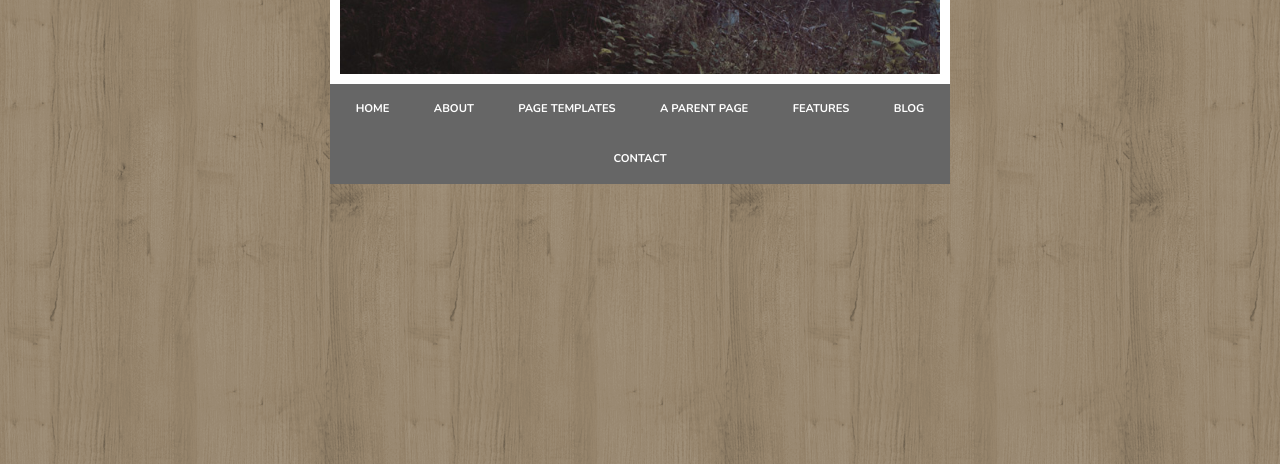
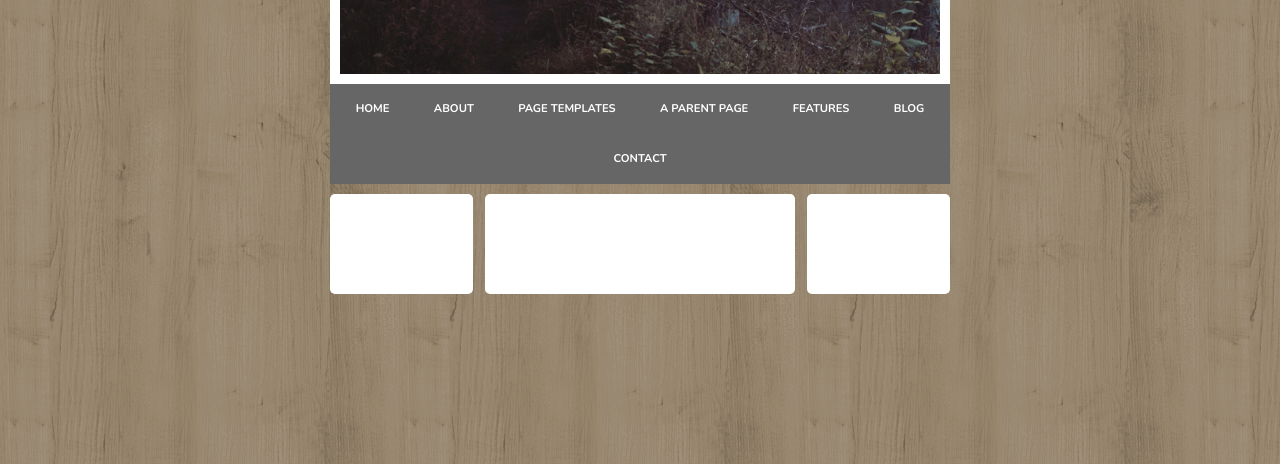
Before and after one commit to FabioMezzina/htmlcss-wp, a plain HTML site: page index.html in a window 1280 px wide. Shown: the part 336-800 px from the top of the page. Drawn offline with nearby package versions, Linux system fonts and the light colour scheme.

Commit message:
add columns float layout

```diff
--- a/css/style.css
+++ b/css/style.css
@@ -45,6 +45,7 @@ header p.text-cap-white {
 .site-nav {
   background-color: #666;
   text-align: center;
+  margin-bottom: 10px;
 }
 
 .site-nav li {
@@ -66,3 +67,37 @@ header p.text-cap-white {
   background-color: #b3b3b3;
   border-radius: 10px;
 }
+
+
+/* MAIN */
+main {
+
+}
+
+main::after {
+  content: '';
+  display: table;
+  clear: both;
+}
+
+.col {
+
+  height: 100px;  /*elimina quando finisci di stilare le colonne*/
+
+  float: left;
+  border-radius: 5px;
+  background-color: #fff;
+}
+
+aside.left-col {
+  width: 23%;
+}
+
+section.center-col {
+  width: 50%;
+  margin: 0 2%;
+}
+
+aside.right-col {
+  width: 23%;
+}
```
